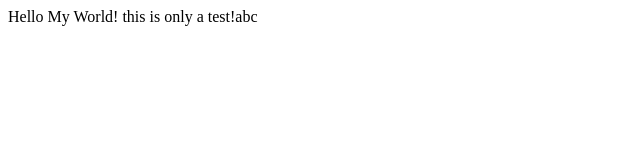
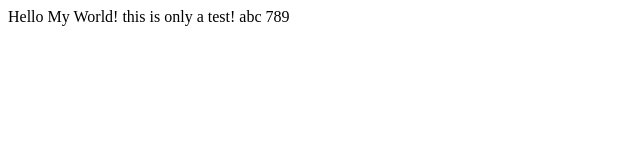
Before and after one commit to freeleegee/justsoso, a plain HTML site: page another.html in a window 1280 px wide. Shown: the full height of the page, 0-640 px from the left. Drawn offline with Linux system fonts and the light colour scheme.

Commit message:
Update another.html

```diff
--- a/another.html
+++ b/another.html
@@ -4,6 +4,6 @@
         <meta charset="utf-8">
     </head>
     <body>
-        Hello My World! this is only a test!abc
+        Hello My World! this is only a test!  abc 789
     </body>
 </html>
```
